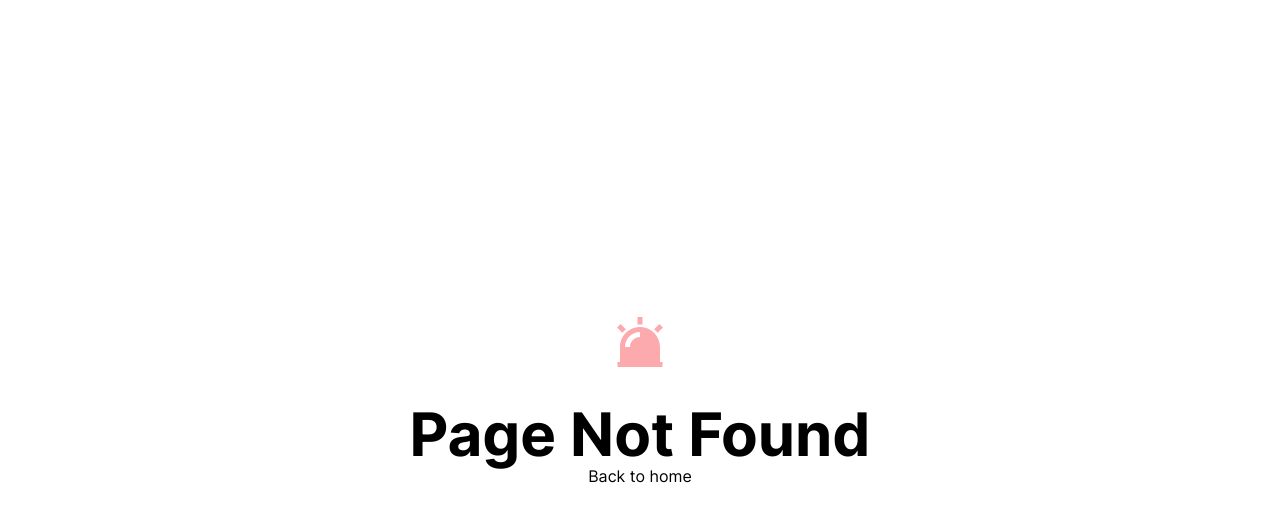
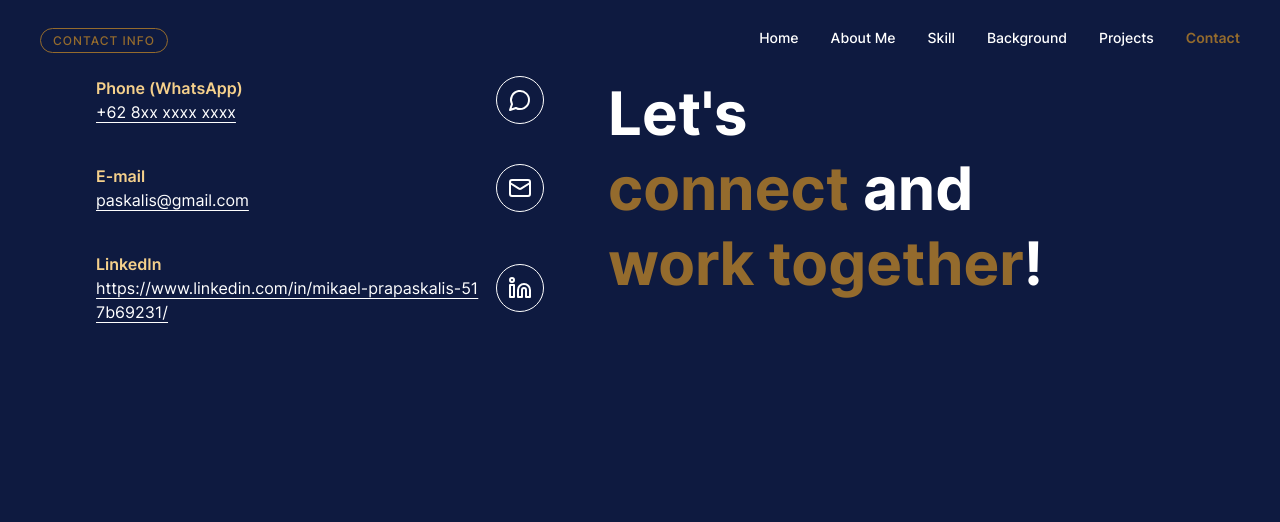
Before and after one commit to devinaacs/paska-personal-web, a Next.js app: page /contact in a window 1280 px wide. Before the commit this address had no page. Shown: the top 522 px of the page. Built offline with nearby package versions, Linux system fonts and the light colour scheme.

Commit message:
feat: add contact page and tweak experience layout
- create dedicated /contact page with WhatsApp, email, and LinkedIn links
- style contact section to match portfolio theme with icons
- clean up experience page header badge for a simpler layout

```diff
--- /dev/null
+++ b/src/app/contact/page.tsx
@@ -0,0 +1,123 @@
+import { Linkedin, Mail, MessageCircle } from "lucide-react";
+import Link from "next/link";
+
+const EMAIL = "paskalis@gmail.com";
+const LINKEDIN_URL =
+  "https://www.linkedin.com/in/mikael-prapaskalis-517b69231/";
+
+const WHATSAPP_DISPLAY = "+62 8xx xxxx xxxx";
+const WHATSAPP_NUMBER = "628xxxxxxxxxx";
+
+export default function ContactPage() {
+  return (
+    <div className="min-h-screen bg-[#0e1a40] text-white flex flex-col">
+      <header className="flex items-center justify-between px-10 py-6">
+        <div className="text-xl font-semibold tracking-wider">
+          <span className="px-3 py-1 border border-[#946b2d] rounded-full text-xs font-medium text-[#946b2d]">
+            CONTACT INFO
+          </span>
+        </div>
+
+        <nav className="hidden md:flex gap-8 text-sm font-medium">
+          <Link href="/home" className="hover:text-[#946b2d] transition-colors">
+            Home
+          </Link>
+          <Link href="/about" className="hover:text-[#946b2d] transition-colors">
+            About Me
+          </Link>
+          <Link href="/skill" className="hover:text-[#946b2d] transition-colors">
+            Skill
+          </Link>
+          <Link
+            href="/experience"
+            className="hover:text-[#946b2d] transition-colors"
+          >
+            Background
+          </Link>
+          <Link
+            href="/projects"
+            className="hover:text-[#946b2d] transition-colors"
+          >
+            Projects
+          </Link>
+          <Link
+            href="/contact"
+            className="text-[#946b2d] font-semibold"
+          >
+            Contact
+          </Link>
+        </nav>
+      </header>
+
+      <main className="flex-1 px-8 md:px-16 pb-16 flex flex-col md:flex-row items-center md:items-start justify-center gap-16">
+        <section className="w-full md:w-1/2 max-w-md">
+
+          <div className="space-y-10 text-sm md:text-base">
+            <div className="flex items-center gap-4">
+              <div className="flex-1">
+                <p className="text-[#f5d08b] font-semibold">
+                  Phone (WhatsApp)
+                </p>
+                <a
+                  href={`https://wa.me/${WHATSAPP_NUMBER}`}
+                  target="_blank"
+                  rel="noreferrer"
+                  className="underline underline-offset-4 hover:text-[#f5d08b] transition-colors"
+                >
+                  {WHATSAPP_DISPLAY}
+                </a>
+              </div>
+              <div className="w-12 h-12 rounded-full border border-white flex items-center justify-center">
+                <MessageCircle className="w-6 h-6" />
+              </div>
+            </div>
+
+            <div className="flex items-center gap-4">
+              <div className="flex-1">
+                <p className="text-[#f5d08b] font-semibold">E-mail</p>
+                <a
+                  href={`mailto:${EMAIL}`}
+                  className="underline underline-offset-4 hover:text-[#f5d08b] transition-colors"
+                >
+                  {EMAIL}
+                </a>
+              </div>
+              <div className="w-12 h-12 rounded-full border border-white flex items-center justify-center">
+                <Mail className="w-6 h-6" />
+              </div>
+            </div>
+
+            <div className="flex items-center gap-4">
+              <div className="flex-1">
+                <p className="text-[#f5d08b] font-semibold">LinkedIn</p>
+                <a
+                  href={LINKEDIN_URL}
+                  target="_blank"
+                  rel="noreferrer"
+                  className="underline underline-offset-4 hover:text-[#f5d08b] transition-colors break-all"
+                >
+                  {LINKEDIN_URL}
+                </a>
+              </div>
+              <div className="w-12 h-12 rounded-full border border-white flex items-center justify-center">
+                <Linkedin className="w-6 h-6" />
+              </div>
+            </div>
+          </div>
+        </section>
+
+        <section className="w-full md:w-1/2 max-w-xl text-right md:text-left">
+          <h1 className="text-4xl md:text-5xl lg:text-6xl font-bold leading-tight">
+            <span className="block">Let&apos;s{" "}</span>
+            <span className="block">
+              <span className="text-[#946b2d]">connect</span> and
+            </span>
+            <span className="block">
+              <span className="text-[#946b2d]">work together</span>!
+            </span>
+          </h1>
+        </section>
+      </main>
+    </div>
+  );
+}
--- a/src/app/experience/page.tsx
+++ b/src/app/experience/page.tsx
@@ -43,11 +43,6 @@ export default function ExperiencePage() {
       </header>
 
       <main className="flex-1 px-8 md:px-16 pb-16">
-        <div className="inline-flex items-center rounded-full border border-[#946b2d] px-6 py-2 mb-10 bg-transparent">
-          <span className="text-xs md:text-sm font-semibold tracking-[0.25em]">
-            EDUCATION & EXPERIENCE BACKGROUND
-          </span>
-        </div>
 
         <div className="grid md:grid-cols-[1.1fr_minmax(0,_1fr)] gap-10 md:gap-16 items-start">
           <section>
```
